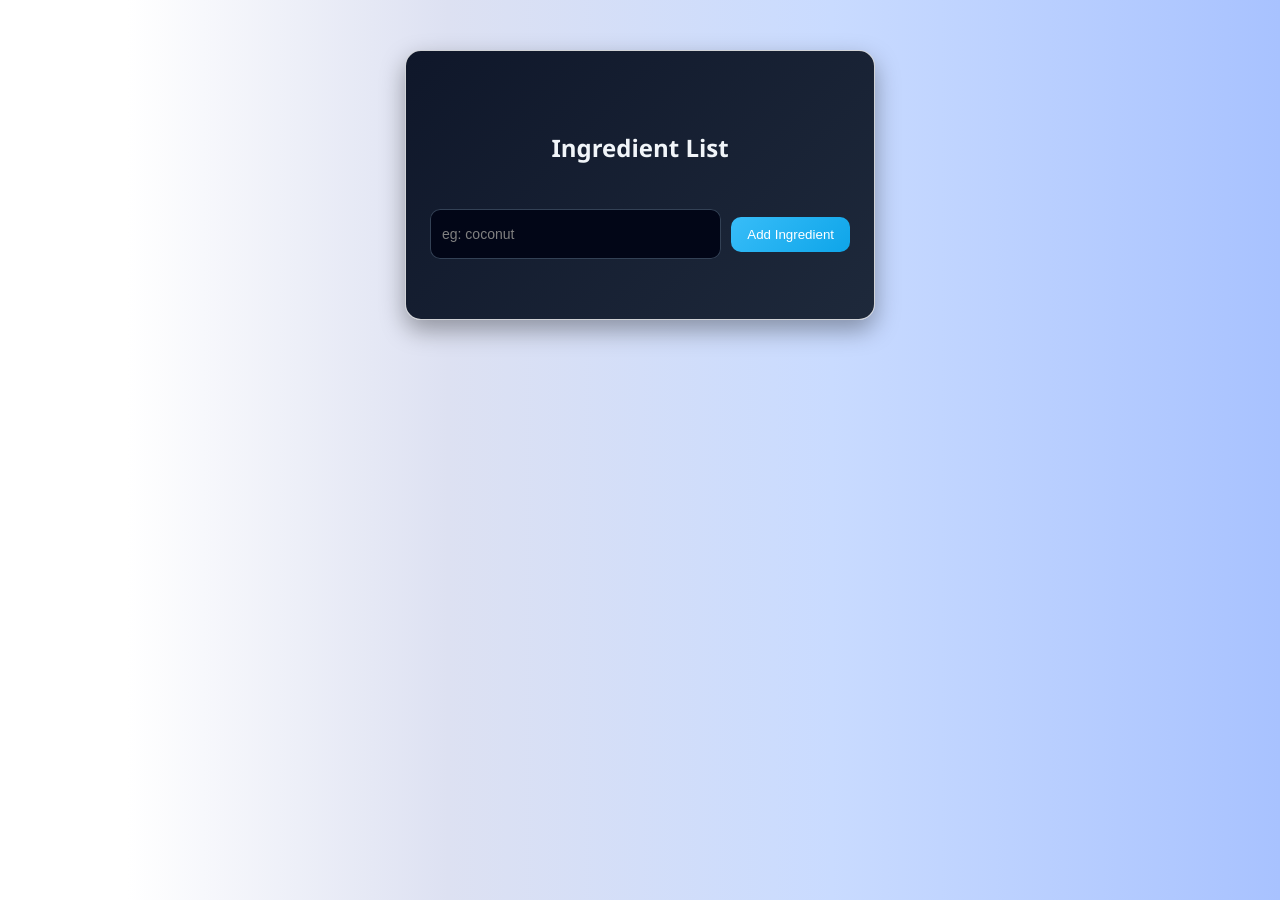
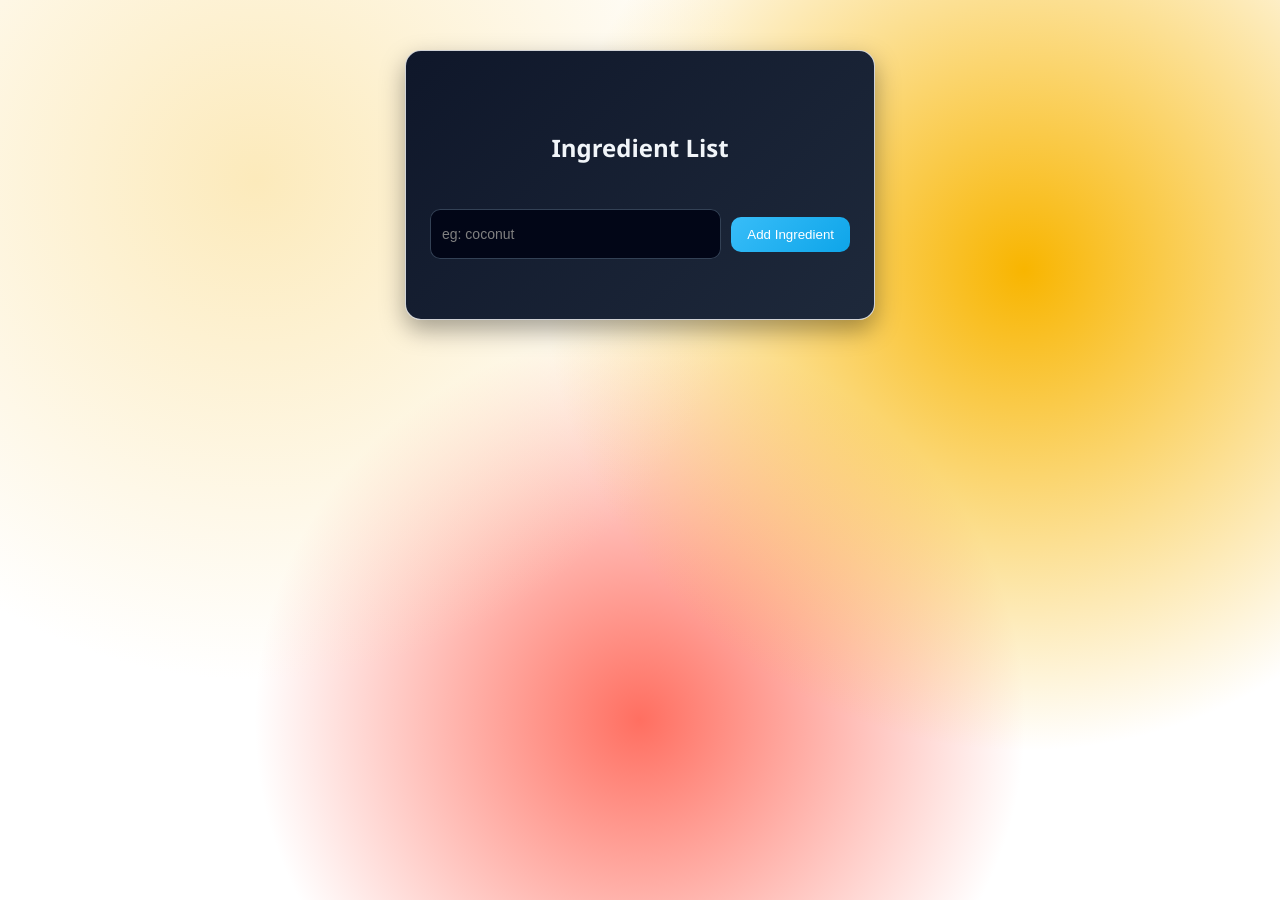
Before and after one commit to didier-bazayesu/ridux_learning, a React (Vite) app: page / in a window 1280 px wide. Built offline with nearby package versions, Linux system fonts and the light colour scheme.

Commit message:
style: adding linear gradient background coolor

```diff
--- a/src/index.css
+++ b/src/index.css
@@ -21,11 +21,11 @@
 body {
   min-height: 100vh;
   margin: 50px;
-  background: linear-gradient(90deg,
-      #ffffff 10%,
-      #dde1f2 35%,
-      #c9dbff 65%,
-      #a8c2ff 100%);
+
+      background: radial-gradient(circle at 20% 20%, #fceabb, transparent 40%),
+        radial-gradient(circle at 80% 30%, #f8b500, transparent 40%),
+        radial-gradient(circle at 50% 80%, #ff6f61, transparent 40%);
+
   font-family: 'Segoe UI', Tahoma, Geneva, Verdana, sans-serif;
 }
 
```
